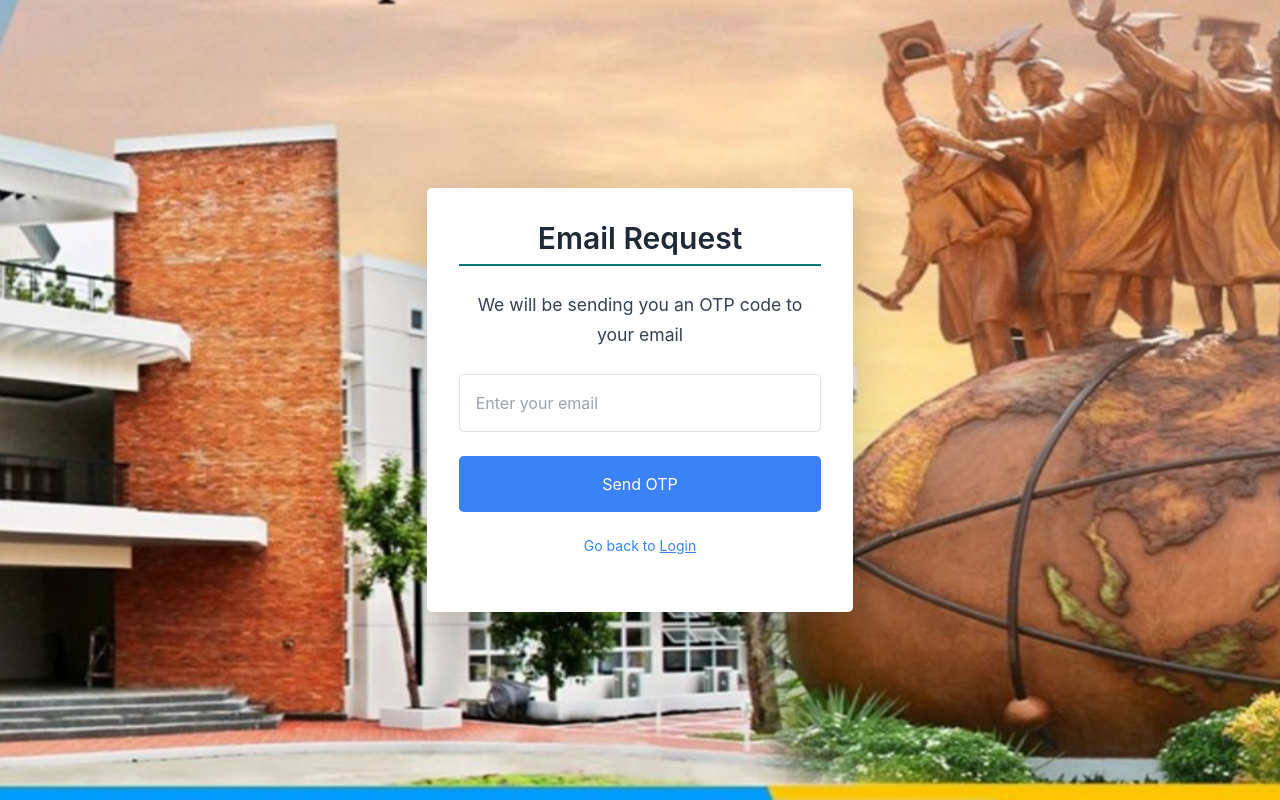
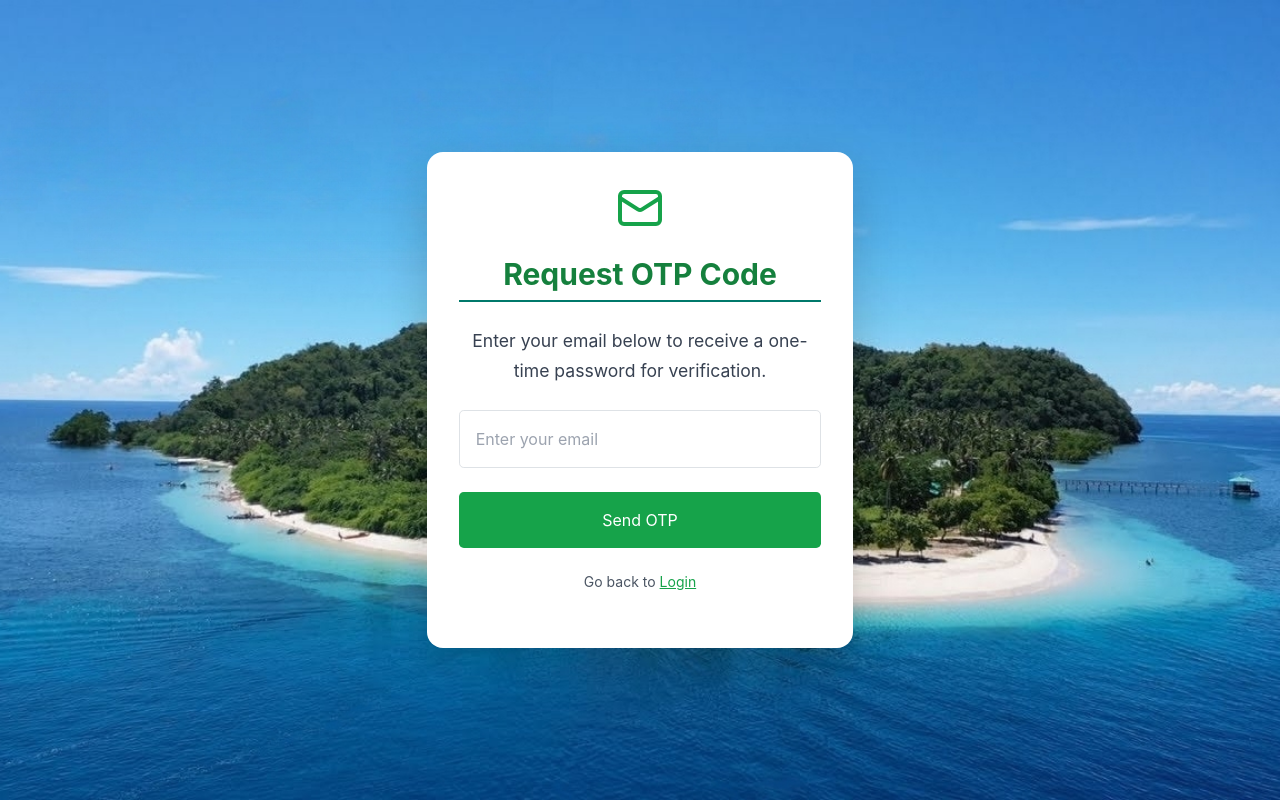
Before and after one commit to Miketzy/capstone2-client, a React (Create React App) app in the folder frontend-client2/: page /Enter-Email in a window 1280 px wide. Built offline with nearby package versions, Linux system fonts and the light colour scheme; a small style sheet from the web is missing.

Commit message:
send otp in emal design updated

```diff
--- a/frontend-client2/src/Create-New-Password/Enter-New-Email/EnterEmail.jsx
+++ b/frontend-client2/src/Create-New-Password/Enter-New-Email/EnterEmail.jsx
@@ -1,6 +1,7 @@
 import React, { useState } from "react";
 import axios from "axios";
 import { useNavigate } from "react-router-dom";
+import { Mail } from "lucide-react"; // Icon library
 
 function EnterEmail() {
   const [email, setEmail] = useState("");
@@ -58,46 +59,59 @@ function EnterEmail() {
 
   return (
     <div
-      className="min-h-screen bg-cover bg-center flex justify-center items-center"
-      style={{ backgroundImage: "url('/picture/durso.jpg')" }}
+      className="min-h-screen flex justify-center items-center"
+      style={{
+        backgroundImage: "url('/picture/wmremove-transformed.jpeg')",
+        backgroundSize: "cover",
+        backgroundPosition: "center",
+      }}
     >
-      <div className="bg-white p-8 rounded-lg shadow-lg w-full sm:w-4/5 md:w-3/4 lg:w-2/3 xl:w-1/3 bg-opacity-80">
-        <h2 className="text-3xl font-semibold text-center text-gray-800 mb-6">
-          Email Request
+      <div className="bg-white p-8 rounded-2xl shadow-lg w-full sm:w-4/5 md:w-3/4 lg:w-2/3 xl:w-1/3 bg-opacity-90">
+        <div className="flex justify-center mb-4">
+          <Mail className="text-green-600 w-12 h-12" />
+        </div>
+        <h2 className="text-3xl font-bold text-center text-green-700 mb-6">
+          Request OTP Code
         </h2>
-
+        <p className="text-gray-700 text-center mb-4">
+          Enter your email below to receive a one-time password for
+          verification.
+        </p>
         <div className="mb-4">
-          <p className="text-gray-700 text-center mb-4">
-            We will be sending you an OTP code to your email
-          </p>
           <input
             id="otp-email"
             type="email"
             placeholder="Enter your email"
             value={email}
             onChange={handleEmailChange}
-            className="w-full p-3 border rounded-lg focus:outline-none focus:ring-2 focus:ring-blue-500"
+            className="w-full p-3 border border-gray-300 rounded-lg focus:outline-none focus:ring-2 focus:ring-green-500"
             required
           />
         </div>
 
         <button
-          className="w-full py-3 bg-blue-500 text-white rounded-lg hover:bg-blue-600 focus:outline-none"
+          className="w-full py-3 bg-green-600 text-white rounded-lg hover:bg-green-700 focus:outline-none"
           onClick={handleSendOTP}
           disabled={loading}
         >
           {loading ? "Sending..." : "Send OTP"}
         </button>
 
-        <p className="text-center text-sm mt-4 text-blue-500 cursor-pointer">
+        <p className="text-center text-sm mt-4 text-gray-600">
           Go back to{" "}
-          <span className="underline" onClick={GoToLogin}>
+          <span
+            className="underline text-green-600 cursor-pointer hover:text-green-700"
+            onClick={GoToLogin}
+          >
             Login
           </span>
         </p>
 
         {message && (
-          <p className="text-red-500 text-center mt-4" aria-live="polite">
+          <p
+            className="text-red-500 text-center mt-4 font-medium"
+            aria-live="polite"
+          >
             {message}
           </p>
         )}
```
